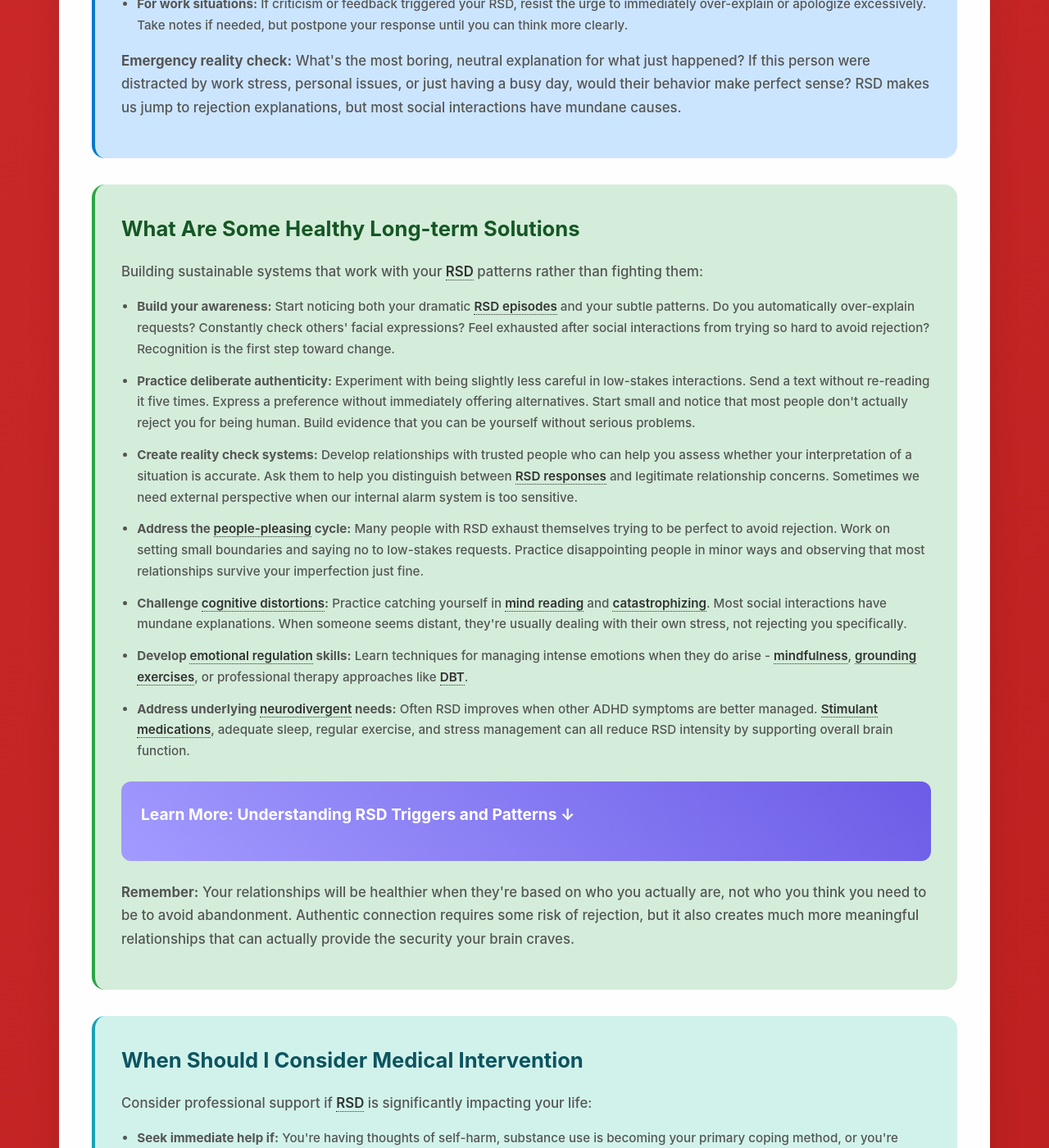
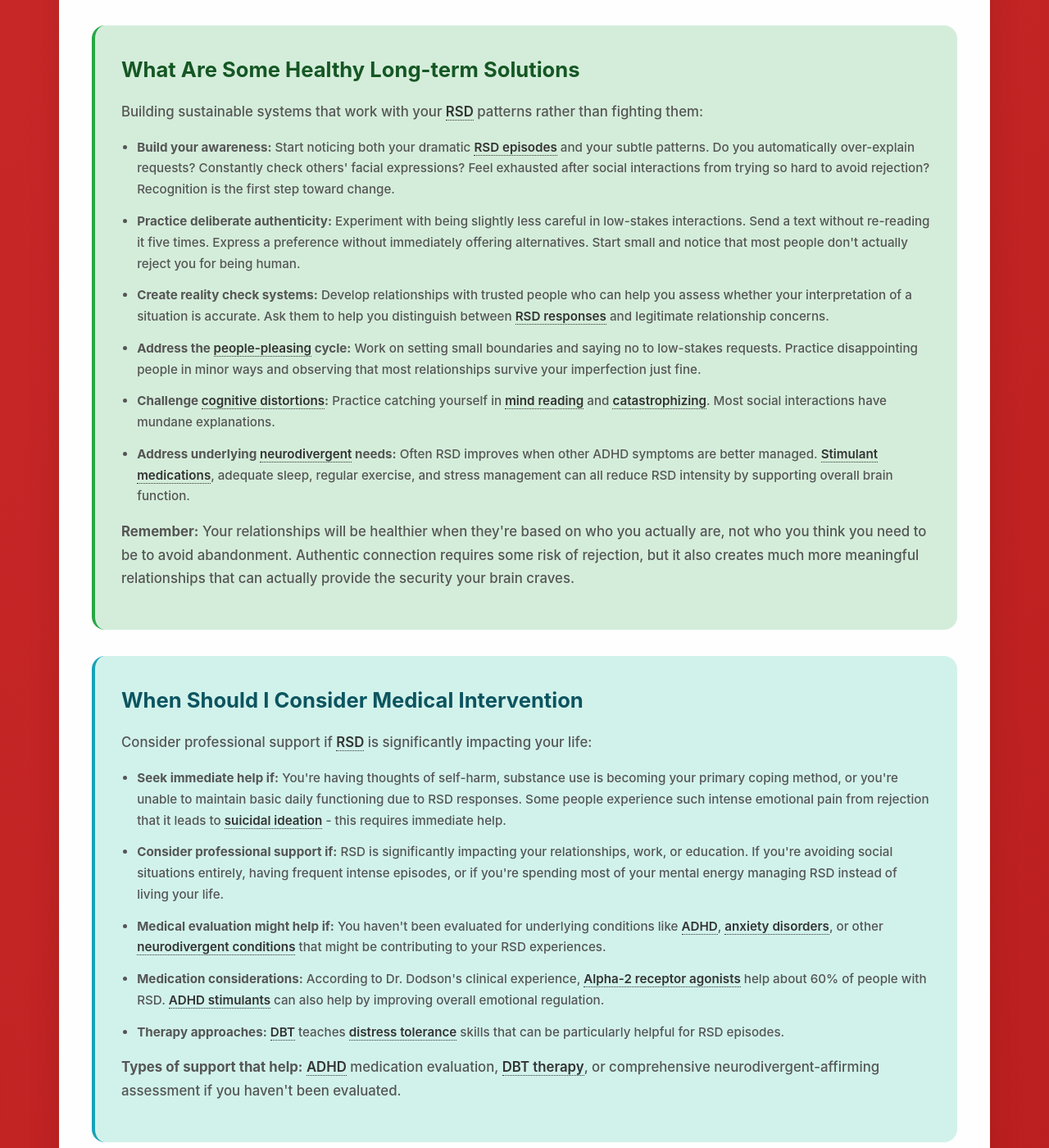
Before and after one commit to neurodivergent-survival-guide/neurodivergent-survival-guide, a Jekyll site: the page built from struggles/rejection-sensitive-dysphoria.html, in a window 1280 px wide and 1400 px high, scrolled down 3062 px. Shown: the whole window at 82% size. Built offline with Jekyll 4.4.1, drawn with Linux system fonts in a browser that asks for light colours; some of the changed text lies outside the part shown.

Commit message:
Update rejection-sensitive-dysphoria.html

```diff
--- a/struggles/rejection-sensitive-dysphoria.html
+++ b/struggles/rejection-sensitive-dysphoria.html
@@ -46,11 +46,9 @@ search_terms: ["so sensitive", "always sorry", "overthinking", "rejection hurts"
 
         <p>Your brain might be wired to be hypervigilant for social threats - an evolutionary advantage that helped our ancestors survive in groups, but becomes very challenging in modern social situations. The same <a class="jargon">executive function<span class="tooltip">Mental skills including working memory, flexible thinking, and self-control</span></a> challenges that affect other areas of life can also impact how you process and respond to social information.</p>
 
-        <p>The <a class="jargon">dopamine dysregulation<span class="tooltip">Imbalanced dopamine activity that affects emotional stability and social reward processing</span></a> common in <a class="jargon">ADHD<span class="tooltip">Attention Deficit Hyperactivity Disorder - a neurodevelopmental condition affecting attention, impulse control, and activity levels</span></a> creates what researchers describe as a "neurological perfect storm" for RSD. When <a class="jargon">dopamine levels<span class="tooltip">Amounts of the neurotransmitter that helps regulate reward, motivation, and emotional balance</span></a> are lower than typical, social approval provides less reward while social rejection feels more punishing. This means your brain becomes desperate to avoid even mild rejections because they feel very painful without the normal <a class="jargon">dopamine buffer<span class="tooltip">The neurochemical cushion that helps most people handle social disappointment without intense pain</span></a> that helps most people handle social disappointment.</p>
+        <p>The <a class="jargon">dopamine dysregulation<span class="tooltip">Imbalanced dopamine activity that affects emotional stability and social reward processing</span></a> common in <a class="jargon">ADHD<span class="tooltip">Attention Deficit Hyperactivity Disorder - a neurodevelopmental condition affecting attention, impulse control, and activity levels</span></a> creates what researchers describe as a "neurological perfect storm" for RSD. When <a class="jargon">dopamine levels<span class="tooltip">Amounts of the neurotransmitter that helps regulate reward, motivation, and emotional balance</span></a> are lower than typical, social approval provides less reward while social rejection feels more punishing. This means your brain becomes desperate to avoid even mild rejections because they feel very painful without the normal <a class="jargon">dopamine buffer<span class="tooltip">The neurochemical cushion that helps most people handle social disappointment without intense pain</span></a>.</p>
 
-        <p>Past experiences of actual rejection or criticism - especially during childhood - can amplify this response. If you've received a lot of negative feedback about <a class="jargon">ADHD symptoms<span class="tooltip">Behaviors like hyperactivity, inattention, or impulsivity that are part of having an ADHD brain</span></a> or other <a class="jargon">neurodivergent traits<span class="tooltip">Characteristics associated with neurological differences like stimming, intense interests, or processing differences</span></a>, your brain may have learned to be on high alert for signs of disapproval. Many people with ADHD experience repeated social difficulties throughout childhood - being labeled as "too much," having friendship troubles, or facing constant correction - which can condition the brain to expect rejection.</p>
-
-        <p>The chronic people-pleasing often develops as a protective strategy. If rejection feels very painful, it makes logical sense that your brain would try to prevent it by making you as agreeable and accommodating as possible. But this creates its own exhaustion and often leads to relationships based on who you think you need to be, not who you actually are.</p>
+        <p>Past experiences of actual rejection or criticism - especially during childhood - can amplify this response. If you've received a lot of negative feedback about <a class="jargon">ADHD symptoms<span class="tooltip">Behaviors like hyperactivity, inattention, or impulsivity that are part of having an ADHD brain</span></a> or other <a class="jargon">neurodivergent traits<span class="tooltip">Characteristics associated with neurological differences like stimming, intense interests, or processing differences</span></a>, your brain may have learned to be on high alert for signs of disapproval. The chronic people-pleasing often develops as a protective strategy against this anticipated pain.</p>
 
         <div class="learn-more" onclick="toggleLearnMore(this)">
             <h3>Learn More: The Neuroscience Behind RSD ↓</h3>
@@ -68,12 +66,11 @@ search_terms: ["so sensitive", "always sorry", "overthinking", "rejection hurts"
 
         <ul>
             <li><strong>For intense episodes:</strong> Put your feet flat on the floor, hold an ice cube, or splash cold water on your wrists. This helps signal to your <a class="jargon">fight-or-flight system<span class="tooltip">Your body's automatic reaction to perceived threats, causing physical and emotional arousal</span></a> that you're safe. Try <a class="jargon">box breathing<span class="tooltip">Breathing technique where you inhale for 4 counts, hold for 4, exhale for 4, hold for 4, and repeat</span></a> and postpone any big decisions until the intensity passes.</li>
-            <li><strong>For the chronic hum:</strong> Notice if you're currently scanning for signs of rejection or automatically adjusting your behavior to avoid potential conflict. Can you give yourself permission to be a little less careful right now?</li>
             <li><strong>Reality check questions:</strong> Is there actual evidence this person is rejecting me, or am I filling in gaps with my fears? If my best friend told me this exact situation, what would I tell them? What's the most boring, neutral explanation for what happened?</li>
             <li><strong>Name what's happening:</strong> "I'm having an <a class="jargon">RSD response<span class="tooltip">The brain's overprotective reaction to perceived social threat, not an accurate reading of reality</span></a> right now" - whether it's intense panic or that familiar social anxiety creep. Sometimes labeling the experience can reduce its power over you.</li>
-            <li><strong>Reach out strategically:</strong> If possible, contact someone who understands RSD and can provide perspective without judgment. Sometimes we need external validation that we're not actually being rejected when our internal alarm system is malfunctioning.</li>
             <li><strong>Use <a class="jargon">grounding techniques<span class="tooltip">Methods that help bring your attention back to the present moment when emotions feel overwhelming</span></a>:</strong> Notice five things you can see, four you can hear, three you can touch. This helps interrupt the spiral of anxious thoughts about rejection and brings you back to the present moment where you're actually safe.</li>
             <li><strong>For work situations:</strong> If criticism or feedback triggered your RSD, resist the urge to immediately over-explain or apologize excessively. Take notes if needed, but postpone your response until you can think more clearly.</li>
+            <li><strong>Reach out strategically:</strong> If possible, contact someone who understands RSD and can provide perspective without judgment. Sometimes we need external validation that we're not actually being rejected when our internal alarm system is malfunctioning.</li>
         </ul>
 
         <div class="highlight-box">
@@ -88,27 +85,16 @@ search_terms: ["so sensitive", "always sorry", "overthinking", "rejection hurts"
         <ul>
             <li><strong>Build your awareness:</strong> Start noticing both your dramatic <a class="jargon">RSD episodes<span class="tooltip">Intense emotional reactions to perceived rejection or criticism</span></a> and your subtle patterns. Do you automatically over-explain requests? Constantly check others' facial expressions? Feel exhausted after social interactions from trying so hard to avoid rejection? Recognition is the first step toward change.</li>
 
-            <li><strong>Practice deliberate authenticity:</strong> Experiment with being slightly less careful in low-stakes interactions. Send a text without re-reading it five times. Express a preference without immediately offering alternatives. Start small and notice that most people don't actually reject you for being human. Build evidence that you can be yourself without serious problems.</li>
+            <li><strong>Practice deliberate authenticity:</strong> Experiment with being slightly less careful in low-stakes interactions. Send a text without re-reading it five times. Express a preference without immediately offering alternatives. Start small and notice that most people don't actually reject you for being human.</li>
 
-            <li><strong>Create reality check systems:</strong> Develop relationships with trusted people who can help you assess whether your interpretation of a situation is accurate. Ask them to help you distinguish between <a class="jargon">RSD responses<span class="tooltip">Emotional reactions driven by fear rather than evidence</span></a> and legitimate relationship concerns. Sometimes we need external perspective when our internal alarm system is too sensitive.</li>
+            <li><strong>Create reality check systems:</strong> Develop relationships with trusted people who can help you assess whether your interpretation of a situation is accurate. Ask them to help you distinguish between <a class="jargon">RSD responses<span class="tooltip">Emotional reactions driven by fear rather than evidence</span></a> and legitimate relationship concerns.</li>
 
-            <li><strong>Address the <a class="jargon">people-pleasing<span class="tooltip">Automatically prioritizing others' comfort over your own needs to avoid potential conflict or rejection</span></a> cycle:</strong> Many people with RSD exhaust themselves trying to be perfect to avoid rejection. Work on setting small boundaries and saying no to low-stakes requests. Practice disappointing people in minor ways and observing that most relationships survive your imperfection just fine.</li>
+            <li><strong>Address the <a class="jargon">people-pleasing<span class="tooltip">Automatically prioritizing others' comfort over your own needs to avoid potential conflict or rejection</span></a> cycle:</strong> Work on setting small boundaries and saying no to low-stakes requests. Practice disappointing people in minor ways and observing that most relationships survive your imperfection just fine.</li>
 
-            <li><strong>Challenge <a class="jargon">cognitive distortions<span class="tooltip">Thinking patterns that aren't based in reality, like assuming the worst interpretation of neutral events</span></a>:</strong> Practice catching yourself in <a class="jargon">mind reading<span class="tooltip">Assuming you know what others are thinking without evidence</span></a> and <a class="jargon">catastrophizing<span class="tooltip">Immediately jumping to worst-case scenarios about relationships or social situations</span></a>. Most social interactions have mundane explanations. When someone seems distant, they're usually dealing with their own stress, not rejecting you specifically.</li>
-
-            <li><strong>Develop <a class="jargon">emotional regulation<span class="tooltip">Skills for managing intense emotions when they arise, including breathing techniques and grounding exercises</span></a> skills:</strong> Learn techniques for managing intense emotions when they do arise - <a class="jargon">mindfulness<span class="tooltip">Awareness practices that help you observe thoughts and feelings without being overwhelmed by them</span></a>, <a class="jargon">grounding exercises<span class="tooltip">Techniques that help bring your attention back to the present moment when emotions feel overwhelming</span></a>, or professional therapy approaches like <a class="jargon">DBT<span class="tooltip">Dialectical Behavior Therapy - therapy skills for managing intense emotions and improving relationships</span></a>.</li>
+            <li><strong>Challenge <a class="jargon">cognitive distortions<span class="tooltip">Thinking patterns that aren't based in reality, like assuming the worst interpretation of neutral events</span></a>:</strong> Practice catching yourself in <a class="jargon">mind reading<span class="tooltip">Assuming you know what others are thinking without evidence</span></a> and <a class="jargon">catastrophizing<span class="tooltip">Immediately jumping to worst-case scenarios about relationships or social situations</span></a>. Most social interactions have mundane explanations.</li>
 
             <li><strong>Address underlying <a class="jargon">neurodivergent<span class="tooltip">Having a brain that functions differently from what's considered typical, including conditions like ADHD, autism, and others</span></a> needs:</strong> Often RSD improves when other ADHD symptoms are better managed. <a class="jargon">Stimulant medications<span class="tooltip">ADHD medications that increase dopamine and norepinephrine availability in the brain</span></a>, adequate sleep, regular exercise, and stress management can all reduce RSD intensity by supporting overall brain function.</li>
         </ul>
-
-        <div class="learn-more" onclick="toggleLearnMore(this)">
-            <h3>Learn More: Understanding RSD Triggers and Patterns ↓</h3>
-            <div class="learn-more-content">
-                <p>RSD often follows predictable patterns that become clearer once you start paying attention. Common triggers include: transitions and change (new jobs, moving, relationship changes), performance evaluations or feedback, conflict or disagreement with others, feeling ignored or overlooked, and situations where you feel like you're "too much" for others to handle.</p>
-
-                <p>Many people notice that RSD intensifies when they're already stressed, tired, or dealing with other challenges. Your brain's threat detection system becomes more sensitive when your overall resources are depleted. This is why RSD often feels worse during busy periods, major life changes, or when you're dealing with other difficulties.</p>
-            </div>
-        </div>
 
         <div class="highlight-box">
             <p><strong>Remember:</strong> Your relationships will be healthier when they're based on who you actually are, not who you think you need to be to avoid abandonment. Authentic connection requires some risk of rejection, but it also creates much more meaningful relationships that can actually provide the security your brain craves.</p>
@@ -122,17 +108,17 @@ search_terms: ["so sensitive", "always sorry", "overthinking", "rejection hurts"
         <ul>
             <li><strong>Seek immediate help if:</strong> You're having thoughts of self-harm, substance use is becoming your primary coping method, or you're unable to maintain basic daily functioning due to RSD responses. Some people experience such intense emotional pain from rejection that it leads to <a class="jargon">suicidal ideation<span class="tooltip">Thoughts about ending your life, which require immediate professional intervention</span></a> - this requires immediate help.</li>
 
-            <li><strong>Consider professional support if:</strong> RSD is significantly impacting your relationships, work, or education. If you're avoiding social situations entirely, having frequent intense episodes, or if your coping strategies aren't working anymore. Professional help is also warranted if you're spending most of your mental energy managing RSD instead of living your life.</li>
+            <li><strong>Consider professional support if:</strong> RSD is significantly impacting your relationships, work, or education. If you're avoiding social situations entirely, having frequent intense episodes, or if you're spending most of your mental energy managing RSD instead of living your life.</li>
 
-            <li><strong>Medical evaluation might help if:</strong> You haven't been evaluated for underlying conditions like <a class="jargon">ADHD<span class="tooltip">Attention Deficit Hyperactivity Disorder - often includes emotional dysregulation as a core feature</span></a>, <a class="jargon">anxiety disorders<span class="tooltip">Mental health conditions involving excessive worry, fear, or avoidance</span></a>, or other <a class="jargon">neurodivergent conditions<span class="tooltip">Brain differences like autism, ADHD, or other neurological variations</span></a> that might be contributing to your RSD experiences. Many people find that treating the underlying condition significantly reduces RSD intensity.</li>
+            <li><strong>Medical evaluation might help if:</strong> You haven't been evaluated for underlying conditions like <a class="jargon">ADHD<span class="tooltip">Attention Deficit Hyperactivity Disorder - often includes emotional dysregulation as a core feature</span></a>, <a class="jargon">anxiety disorders<span class="tooltip">Mental health conditions involving excessive worry, fear, or avoidance</span></a>, or other <a class="jargon">neurodivergent conditions<span class="tooltip">Brain differences like autism, ADHD, or other neurological variations</span></a> that might be contributing to your RSD experiences.</li>
 
-            <li><strong>Medication considerations:</strong> Research shows that certain medications can help with RSD. According to Dr. Dodson's clinical experience, <a class="jargon">Alpha-2 receptor agonists<span class="tooltip">Blood pressure medications that can help with emotional regulation</span></a> help about 60% of people with RSD by reducing <a class="jargon">norepinephrine activity<span class="tooltip">Brain chemical activity that contributes to emotional arousal and threat detection</span></a>. <a class="jargon">ADHD stimulants<span class="tooltip">Medications that increase dopamine and norepinephrine to improve ADHD symptoms</span></a> can also help by improving overall emotional regulation and <a class="jargon">dopamine function<span class="tooltip">The brain's reward and motivation system that affects how we process social feedback</span></a>.</li>
+            <li><strong>Medication considerations:</strong> According to Dr. Dodson's clinical experience, <a class="jargon">Alpha-2 receptor agonists<span class="tooltip">Blood pressure medications that can help with emotional regulation</span></a> help about 60% of people with RSD. <a class="jargon">ADHD stimulants<span class="tooltip">Medications that increase dopamine and norepinephrine to improve ADHD symptoms</span></a> can also help by improving overall emotional regulation.</li>
 
-            <li><strong>Therapy approaches:</strong> <a class="jargon">DBT<span class="tooltip">Dialectical Behavior Therapy - therapy skills for managing intense emotions and improving relationships</span></a> teaches <a class="jargon">distress tolerance<span class="tooltip">Skills for surviving emotional crises without making them worse</span></a> skills that can be particularly helpful for RSD episodes. <a class="jargon">Trauma-informed therapy<span class="tooltip">Therapy approaches that understand how past experiences of rejection or criticism contribute to current RSD</span></a> can also help if past experiences are contributing to current patterns.</li>
+            <li><strong>Therapy approaches:</strong> <a class="jargon">DBT<span class="tooltip">Dialectical Behavior Therapy - therapy skills for managing intense emotions and improving relationships</span></a> teaches <a class="jargon">distress tolerance<span class="tooltip">Skills for surviving emotional crises without making them worse</span></a> skills that can be particularly helpful for RSD episodes.</li>
         </ul>
 
         <div class="highlight-box">
-            <p><strong>Types of support that help:</strong> <a class="jargon">ADHD<span class="tooltip">Attention Deficit Hyperactivity Disorder - often includes emotional dysregulation as a core feature</span></a> medication evaluation, <a class="jargon">DBT therapy<span class="tooltip">Dialectical Behavior Therapy - teaches specific skills for managing intense emotions and improving relationships</span></a>, or comprehensive neurodivergent-affirming assessment if you haven't been evaluated. Many people find that addressing underlying <a class="jargon">ADHD<span class="tooltip">Attention Deficit Hyperactivity Disorder - often includes emotional dysregulation as a core feature</span></a> or other conditions significantly reduces RSD intensity.</p>
+            <p><strong>Types of support that help:</strong> <a class="jargon">ADHD<span class="tooltip">Attention Deficit Hyperactivity Disorder - often includes emotional dysregulation as a core feature</span></a> medication evaluation, <a class="jargon">DBT therapy<span class="tooltip">Dialectical Behavior Therapy - teaches specific skills for managing intense emotions and improving relationships</span></a>, or comprehensive neurodivergent-affirming assessment if you haven't been evaluated.</p>
         </div>
     </div>
 
@@ -148,8 +134,6 @@ search_terms: ["so sensitive", "always sorry", "overthinking", "rejection hurts"
         <p>Your history of adapting to RSD - developing social skills, learning to read others' moods, becoming hyper-aware of interpersonal dynamics - represents sophisticated coping strategies, not weaknesses. Many people with RSD become exceptionally skilled at understanding and responding to others' emotions, which can be a tremendous strength in the right contexts.</p>
 
         <p>The same sensitivity that makes rejection feel very painful often comes with increased empathy, creativity, and ability to deeply connect with others. You're learning to manage a challenging aspect of a brain that likely has many strengths. It's possible to honor your sensitivity while also learning to trust that you don't need to be perfect to be lovable.</p>
-
-        <p>Many people find that as they learn to manage RSD, they also discover that their emotional intensity can be channeled into passionate advocacy, creative expression, or deep, meaningful relationships. The goal isn't to become less sensitive - it's to feel safe enough in your relationships that your sensitivity becomes a gift rather than a source of constant anxiety.</p>
     </div>
 
     <div class="related-struggles">
@@ -159,7 +143,7 @@ search_terms: ["so sensitive", "always sorry", "overthinking", "rejection hurts"
             <a href="{{ '/struggles/social-anxiety.html' | relative_url }}" class="struggle-tag">Social Anxiety</a>
             <a href="{{ '/struggles/perfectionism.html' | relative_url }}" class="struggle-tag">Perfectionism</a>
             <a href="{{ '/struggles/people-pleasing.html' | relative_url }}" class="struggle-tag">People-Pleasing</a>
-            <a href="{{ '/struggles/social-masking.html' | relative_url }}" class="struggle-tag">Social Masking</a>
+            <a href="{{ '/struggles/social-masking.html' | relative_url }}" class="struggle-tag">Social-Masking</a>
         </div>
     </div>
 </div>
```
